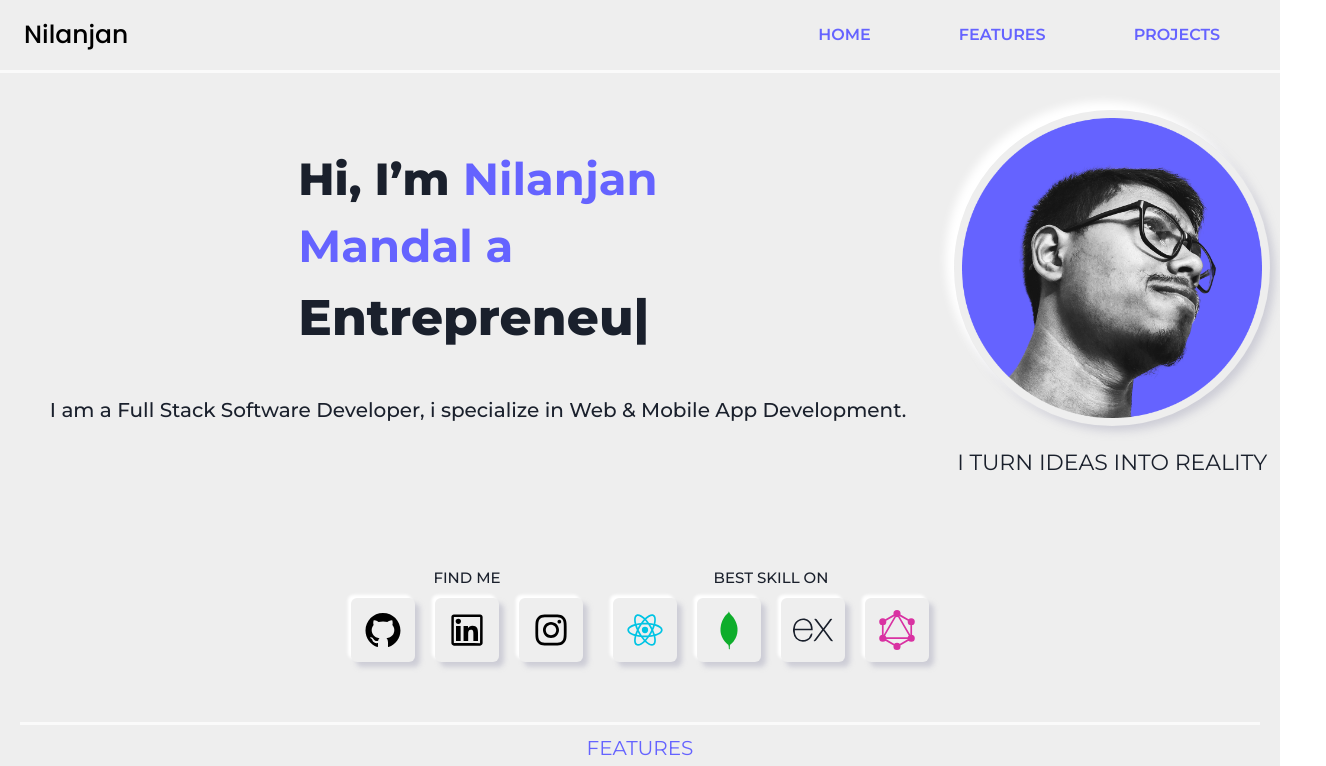
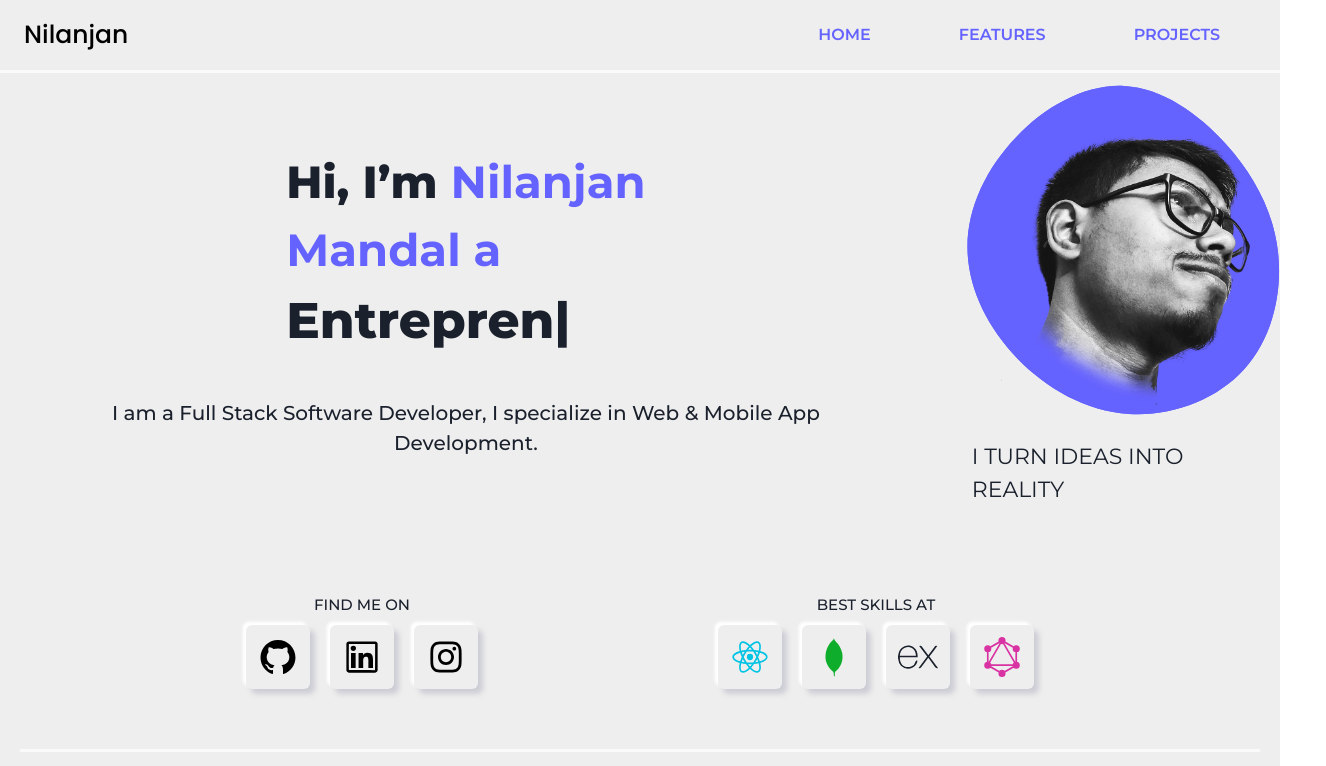
Before and after one commit to nilu2039/portfolio-new, a Next.js app: page / in a window 1280 px wide. Shown: the top 766 px of the page, 1326 px wide, since content can reach past the window. Built offline with nearby package versions, Linux system fonts and the light colour scheme; a web font is replaced by a local one.

Commit message:
animated svg blob

```diff
--- a/pages/_app.tsx
+++ b/pages/_app.tsx
@@ -1,11 +1,10 @@
-import { ChakraProvider, LightMode, useColorMode } from "@chakra-ui/react"
+import { ChakraProvider } from "@chakra-ui/react"
+import Router from "next/router"
 import { useEffect } from "react"
 import theme from "../src/utils/theme"
 import "../styles/globals.css"
 
 function MyApp({ Component, pageProps }) {
-  const { colorMode, toggleColorMode } = useColorMode()
-
   useEffect(() => {
     localStorage.setItem("chakra-ui-color-mode", "light")
   }, [])
--- a/pages/index.tsx
+++ b/pages/index.tsx
@@ -1,3 +1,4 @@
+import { GetServerSideProps } from "next"
 import { HomePage } from "../src/containers/Home"
 
 export default function Home() {
--- a/src/components/HomeHeader.tsx
+++ b/src/components/HomeHeader.tsx
@@ -10,11 +10,21 @@ import { DiMongodb } from "react-icons/di"
 import { RiReactjsFill } from "react-icons/ri"
 import { SiExpress, SiGraphql } from "react-icons/si"
 import Typewriter from "typewriter-effect"
+import { motion } from "framer-motion"
 import ItemCard from "./ItemCard"
+
+const ellipseVariants = {
+  start: {
+    d: "M50.1,-51.7C64,-36.2,73.8,-18.1,76.1,2.3C78.4,22.7,73.3,45.4,59.3,60.8C45.4,76.2,22.7,84.3,1.5,82.9C-19.8,81.4,-39.5,70.4,-54.4,55C-69.3,39.5,-79.2,19.8,-79.3,-0.1C-79.5,-20,-69.8,-40.1,-54.9,-55.6C-40.1,-71.2,-20,-82.2,-1,-81.2C18.1,-80.2,36.2,-67.3,50.1,-51.7Z",
+  },
+  end: {
+    d: "M52.2,-52.2C65.8,-38.6,73.6,-19.3,73.1,-0.6C72.5,18.2,63.5,36.3,49.9,52.8C36.3,69.2,18.2,84,-1.3,85.3C-20.8,86.6,-41.6,74.5,-56,58C-70.4,41.6,-78.4,20.8,-77.5,0.9C-76.7,-19.1,-66.9,-38.1,-52.5,-51.7C-38.1,-65.2,-19.1,-73.2,0.1,-73.3C19.3,-73.4,38.6,-65.7,52.2,-52.2Z",
+  },
+}
 
 const HomeHeader = () => {
   return (
-    <VStack alignItems="center" justifyContent="center" pt={110}>
+    <VStack alignItems="center" justifyContent="center" pt={120}>
       <Box
         display="flex"
         flexDirection={{
@@ -25,7 +35,12 @@ const HomeHeader = () => {
         }}
         alignItems="center"
         justifyContent="center"
-        gap={2}
+        gap={{
+          base: 2,
+          sm: 2,
+          md: 5,
+          lg: 10,
+        }}
       >
         <Box
           gap={5}
@@ -38,15 +53,48 @@ const HomeHeader = () => {
             display="flex"
             alignItems="center"
             justifyContent="center"
-            p={2}
-            boxShadow="-8.5px -8.5px 8px #fff, 5px 5px 8px rgba(174, 174, 192, 0.5)"
-            borderRadius={"50%"}
+            zIndex={10}
+            // p={2}
+            // boxShadow="-8.5px -8.5px 8px #fff, 5px 5px 8px rgba(174, 174, 192, 0.5)"
+            // borderRadius={"50%"}
           >
-            <Image priority src="/img.png" width={300} height={300} />
+            <Image priority src="/img2.png" width={300} height={300} />
           </Box>
           <Text fontFamily="Montserrat" fontWeight="400" fontSize={22}>
             I TURN IDEAS INTO REALITY
           </Text>
+          <Box top="3rem" zIndex={1} pos={"absolute"}>
+            <motion.svg
+              initial="start"
+              animate="end"
+              viewBox="0 0 200 200"
+              width="400"
+              height="400"
+              xmlns="http://www.w3.org/2000/svg"
+            >
+              <motion.path
+                variants={ellipseVariants}
+                end="end"
+                transition={{
+                  duration: 1.5,
+                  yoyo: Infinity,
+                  repeat: Infinity,
+                }}
+                fill="rgba(101, 99, 255, 1)"
+                transform="translate(100 100)"
+              />
+              <motion.path
+                variants={ellipseVariants}
+                transition={{
+                  duration: 1.5,
+                  yoyo: Infinity,
+                  repeat: Infinity,
+                }}
+                fill="rgba(101, 99, 255, 1)"
+                transform="translate(100 100)"
+              />
+            </motion.svg>
+          </Box>
         </Box>
         <Box
           display="flex"
@@ -119,7 +167,7 @@ const HomeHeader = () => {
                 sm: 5,
               }}
             >
-              I am a Full Stack Software Developer, i specialize in Web & Mobile
+              I am a Full Stack Software Developer, I specialize in Web & Mobile
               App Development.
             </Text>
           </Box>
@@ -142,7 +190,7 @@ const HomeHeader = () => {
             base: 5,
             sm: 5,
             md: 20,
-            lg: 30,
+            lg: 60,
           }}
           alignItems={"center"}
           justifyContent="center"
@@ -154,7 +202,7 @@ const HomeHeader = () => {
         >
           <Box display="flex" flexDirection="column" alignItems="center">
             <Text fontSize={15} fontWeight="500" mb={2} fontFamily="Montserrat">
-              FIND ME
+              FIND ME ON
             </Text>
             <HStack gap={5} pb={5}>
               <ItemCard href="https://github.com/nilu2039" label="GitHub">
@@ -176,7 +224,7 @@ const HomeHeader = () => {
           </Box>
           <Box display="flex" flexDirection="column" alignItems="center">
             <Text fontWeight="500" fontSize={15} mb={2} fontFamily="Montserrat">
-              BEST SKILL ON
+              BEST SKILLS AT
             </Text>
             <HStack gap={5} pb={5}>
               <ItemCard
--- a/src/components/HomeProjects.tsx
+++ b/src/components/HomeProjects.tsx
@@ -40,6 +40,7 @@ const HomeProjects = ({ projectsRef }) => {
             title="CodeItOut"
             desc="A full-fledged online code editor."
             width={300}
+            tooltipLabel={"CodeItOut"}
             height={300}
           />
           <ProjectCard
@@ -47,6 +48,7 @@ const HomeProjects = ({ projectsRef }) => {
             href="https://github.com/nilu2039/flask_yt_downloader"
             title="YT-Downloader"
             desc="Youtube video dwonloader"
+            tooltipLabel={"YT Downloader"}
             width={300}
             height={260}
           />
--- a/src/components/ProjectCard.tsx
+++ b/src/components/ProjectCard.tsx
@@ -10,6 +10,7 @@ interface ProjectCardProps {
   width: number
   height: number
   href?: string
+  tooltipLabel: string
 }
 
 const ProjectCard: React.FC<ProjectCardProps> = ({
@@ -19,6 +20,7 @@ const ProjectCard: React.FC<ProjectCardProps> = ({
   width,
   height,
   href,
+  tooltipLabel,
 }) => {
   const [isCardHovered, setIsCardHovered] = useState(false)
   return (
@@ -26,7 +28,7 @@ const ProjectCard: React.FC<ProjectCardProps> = ({
       <Tooltip
         hasArrow
         noOfLines={2}
-        label={"CodeItOut"}
+        label={tooltipLabel}
         bg="black"
         color="white"
       >
```
Also changed, not shown: public/img2.png (added).
